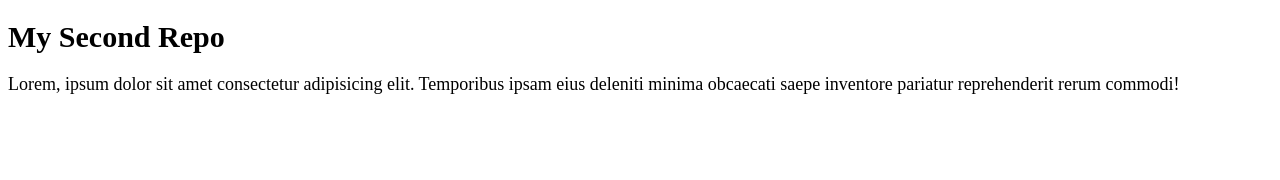
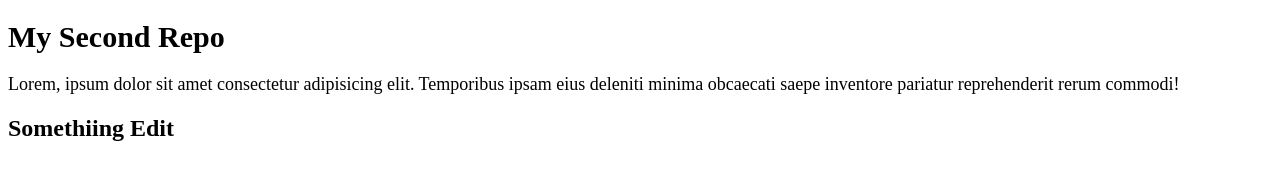
Before and after one commit to sazalislam04/my-second-repo, a plain HTML site: page index.html in a window 1280 px wide. Drawn offline with Linux system fonts and the light colour scheme.

Commit message:
add something

```diff
--- a/index.html
+++ b/index.html
@@ -10,5 +10,6 @@
 <body>
         <h1>My Second Repo</h1>
         <p>Lorem, ipsum dolor sit amet consectetur adipisicing elit. Temporibus ipsam eius deleniti minima obcaecati saepe inventore pariatur reprehenderit rerum commodi!</p>
+        <h2>Somethiing Edit</h2>
 </body>
 </html>
```
